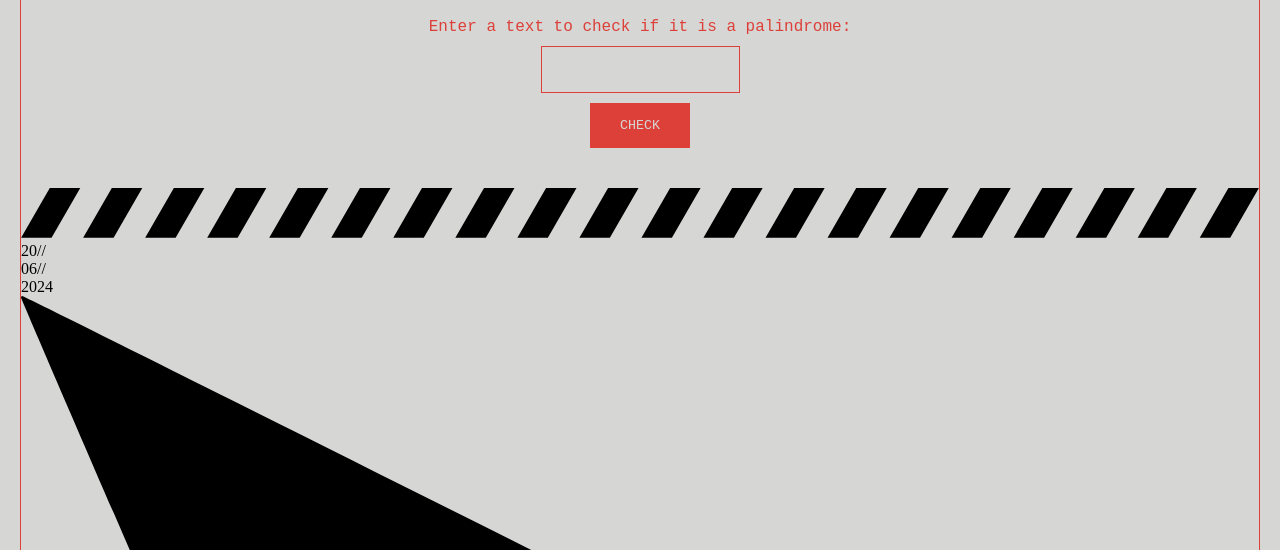
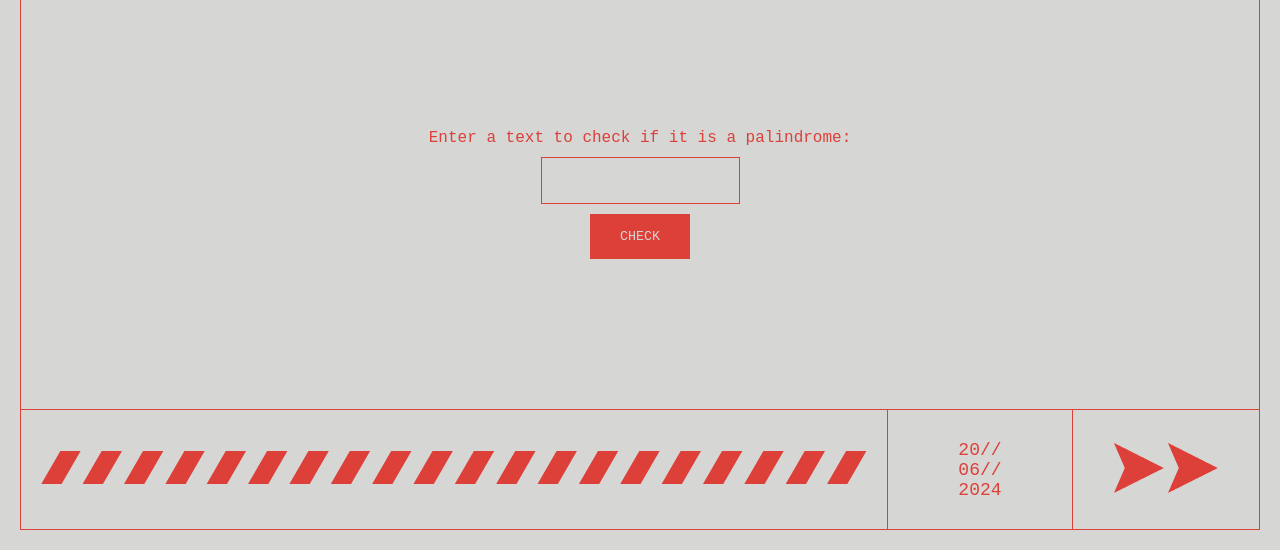
Before and after one commit to TipoSamuel/fcc-palindrome-checker, a plain HTML site: page index.html in a window 1280 px wide. Shown: the part 250-800 px from the top of the page. Drawn offline with Linux system fonts and the light colour scheme; a web font is replaced by a local one.

Commit message:
feat: define the styles for the "footer-box" section

```diff
--- a/styles.css
+++ b/styles.css
@@ -126,3 +126,52 @@ header {
     visibility: hidden;
   }
 }
+
+.footer-box {
+  display: grid;
+  grid-template-columns: 70% 1fr 1fr;
+  background-color: var(--dark-salmon);
+
+
+  .footer-box-item {
+    padding: 0 20px;
+    height: 120px;
+    align-content: center;
+    background-color: var(--silver-medal);
+
+    &:nth-child(1) {
+      border: var(--dark-salmon) solid 1.5px;
+      border-width: 1.5px 1.5px 0 0;
+
+      svg {
+        fill: var(--dark-salmon);
+      }
+    }
+
+    &:nth-child(2) {
+      display: flex;
+      justify-content: center;
+      align-items: center;
+      border: var(--dark-salmon) solid 1.5px;
+      border-width: 1.5px 1.5px 0 0;
+      text-align: left;
+
+      span {
+        font-size: large;
+        font-family: var(--font-mono);
+        color: var(--dark-salmon);
+      }
+    }
+
+    &:nth-child(3) {
+      border: var(--dark-salmon) solid 1.5px;
+      border-width: 1.5px 0 0 0;
+      text-align: center;
+
+      svg {
+        fill: var(--dark-salmon);
+        height: 50px;
+      }
+    }
+  }
+}
```
